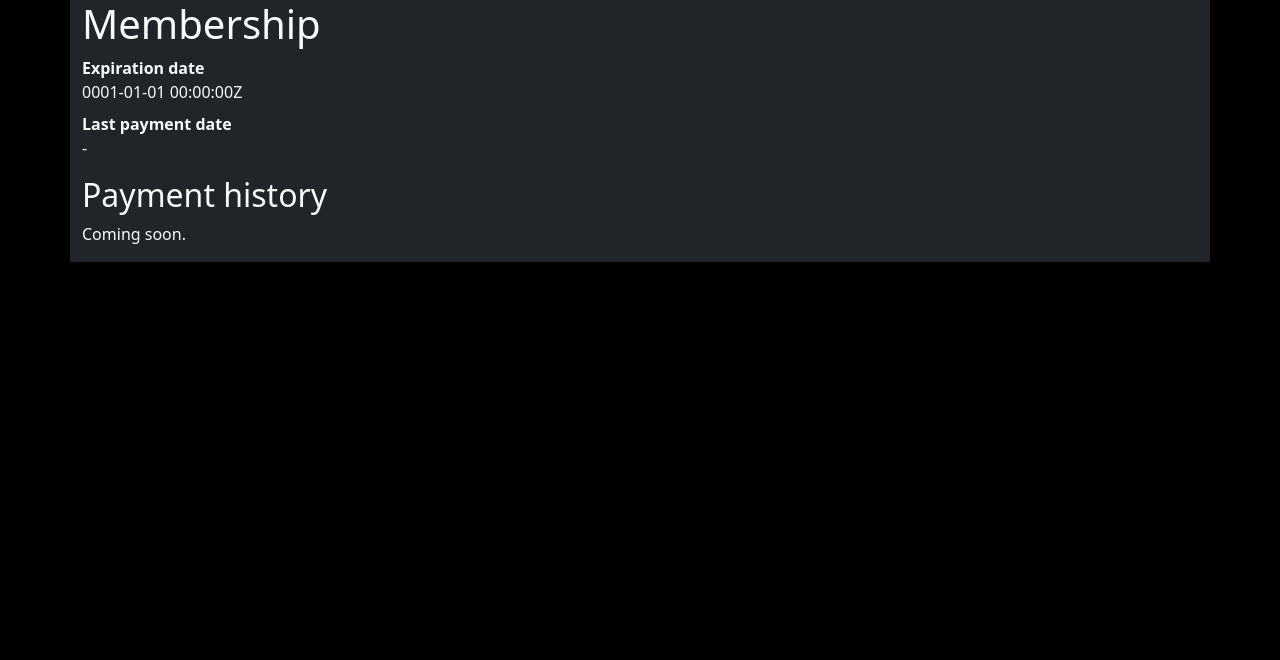
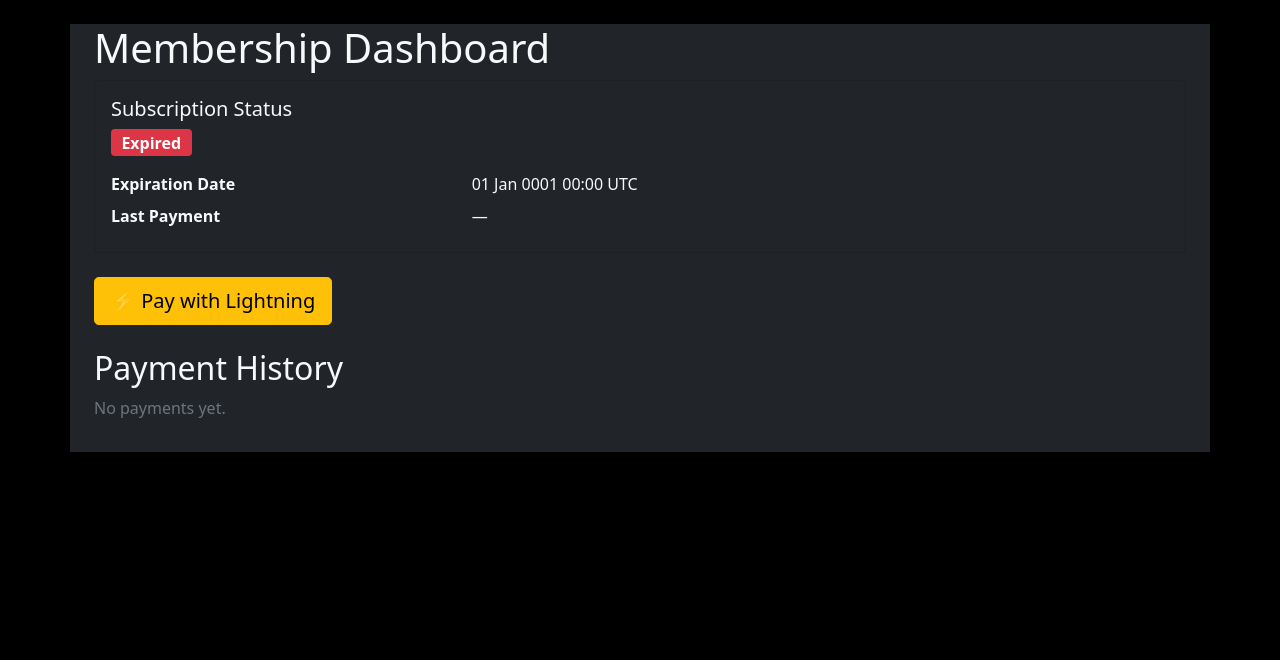
Before and after one commit to IliyaDamyanov/BitcoinClub, an ASP.NET Core app: template BitcoinClub/Views/Membership/Index.cshtml in a window 1280 px wide. Shown: the top 660 px of the page. Run offline with ASP.NET Core 8, Linux system fonts and the light colour scheme; the template is opened without the code that fills it, so the values that code supplies are empty; style sheets or scripts are compiled from the project's sources; the project's own start-up code is not run, and a stand-in starts its controllers and pages; some libraries are stand-ins or nearby versions.

Commit message:
feat: membership dashboard with status, payment history, and quick pay (#5)
- Add IsActive status badge (Active/Expired) based on expiration date
- Add payment history table with date, amount, status, paid-at
- Add NoSubscription view for users without a subscription
- Add Lightning payment CTA button
- Update MembershipDashboardViewModel with PaymentHistory and IsActive
- Update MembershipController to load payment history from DB
- Update test to expect NoSubscription view instead of NotFound
- All 82 tests passing

```diff
--- a/BitcoinClub.Tests/Membership/MembershipControllerTests.cs
+++ b/BitcoinClub.Tests/Membership/MembershipControllerTests.cs
@@ -77,7 +77,8 @@ namespace BitcoinClub.Tests.Membership
             };
 
             var result = await controller.Index();
-            Assert.IsType<NotFoundResult>(result);
+            var view = Assert.IsType<ViewResult>(result);
+            Assert.Equal("NoSubscription", view.ViewName);
         }
     }
 }
--- a/BitcoinClub/Views/Membership/Index.cshtml
+++ b/BitcoinClub/Views/Membership/Index.cshtml
@@ -4,15 +4,67 @@
     ViewData["Title"] = "Membership";
 }
 
-<h1>Membership</h1>
+<div class="container mt-4">
+    <h1>Membership Dashboard</h1>
 
-<dl>
-    <dt>Expiration date</dt>
-    <dd id="subscription-expiration">@Model.ExpirationDate.ToString("u")</dd>
+    <div class="card bg-dark text-light mb-4">
+        <div class="card-body">
+            <h5 class="card-title">Subscription Status</h5>
+            <p>
+                <span class="badge @(Model.IsActive ? "bg-success" : "bg-danger") fs-6">
+                    @(Model.IsActive ? "Active" : "Expired")
+                </span>
+            </p>
 
-    <dt>Last payment date</dt>
-    <dd id="subscription-last-payment">@(Model.LastPaymentDate.HasValue ? Model.LastPaymentDate.Value.ToString("u") : "-")</dd>
-</dl>
+            <dl class="row mb-0">
+                <dt class="col-sm-4">Expiration Date</dt>
+                <dd class="col-sm-8" id="subscription-expiration">@Model.ExpirationDate.ToString("dd MMM yyyy HH:mm UTC")</dd>
 
-<h2>Payment history</h2>
-<div id="payment-history-placeholder">Coming soon.</div>
+                <dt class="col-sm-4">Last Payment</dt>
+                <dd class="col-sm-8" id="subscription-last-payment">
+                    @(Model.LastPaymentDate.HasValue ? Model.LastPaymentDate.Value.ToString("dd MMM yyyy HH:mm UTC") : "—")
+                </dd>
+            </dl>
+        </div>
+    </div>
+
+    <div class="mb-4">
+        <a asp-controller="Payments" asp-action="Initiate" class="btn btn-warning btn-lg">
+            ⚡ Pay with Lightning
+        </a>
+    </div>
+
+    <h2>Payment History</h2>
+    @if (Model.PaymentHistory.Count == 0)
+    {
+        <p class="text-muted">No payments yet.</p>
+    }
+    else
+    {
+        <table class="table table-dark table-striped" id="payment-history">
+            <thead>
+                <tr>
+                    <th>Date</th>
+                    <th>Amount (sats)</th>
+                    <th>Status</th>
+                    <th>Paid At</th>
+                </tr>
+            </thead>
+            <tbody>
+                @foreach (var p in Model.PaymentHistory)
+                {
+                    <tr>
+                        <td>@p.CreatedAt.ToString("dd MMM yyyy HH:mm")</td>
+                        <td>@p.AmountSats.ToString("N0")</td>
+                        <td>
+                            <span class="badge @(p.Status == "paid" ? "bg-success" : p.Status == "pending" ? "bg-warning" : "bg-secondary")">
+                                @p.Status
+                            </span>
+                        </td>
+                        <td>@(p.PaidAt.HasValue ? p.PaidAt.Value.ToString("dd MMM yyyy HH:mm") : "—")</td>
+                    </tr>
+                }
+            </tbody>
+        </table>
+    }
+</div>
```
Also changed, not shown: BitcoinClub/Controllers/MembershipController.cs (+16 -3 lines), BitcoinClub/ViewModels/MembershipDashboardViewModel.cs (+16 -0 lines), BitcoinClub/Views/Membership/NoSubscription.cshtml (added, +16 -0 lines).
